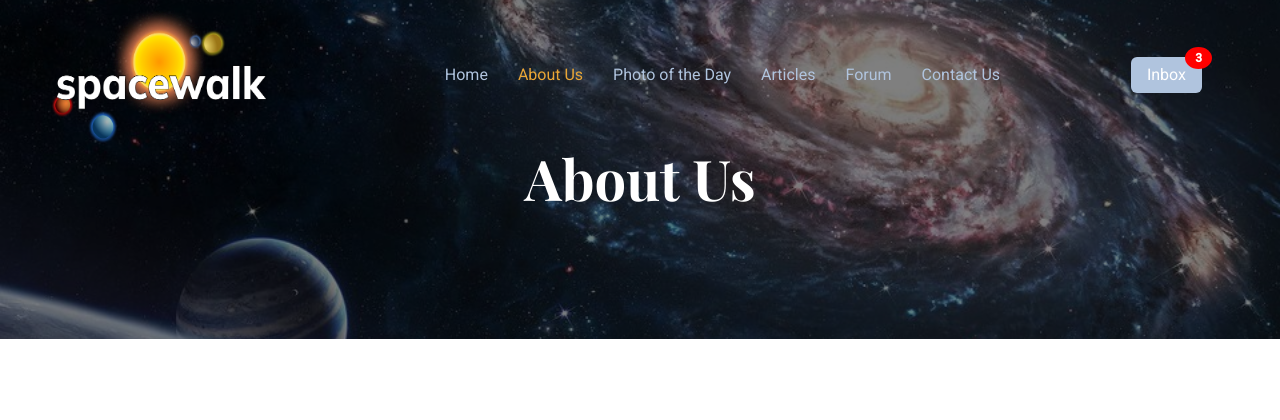
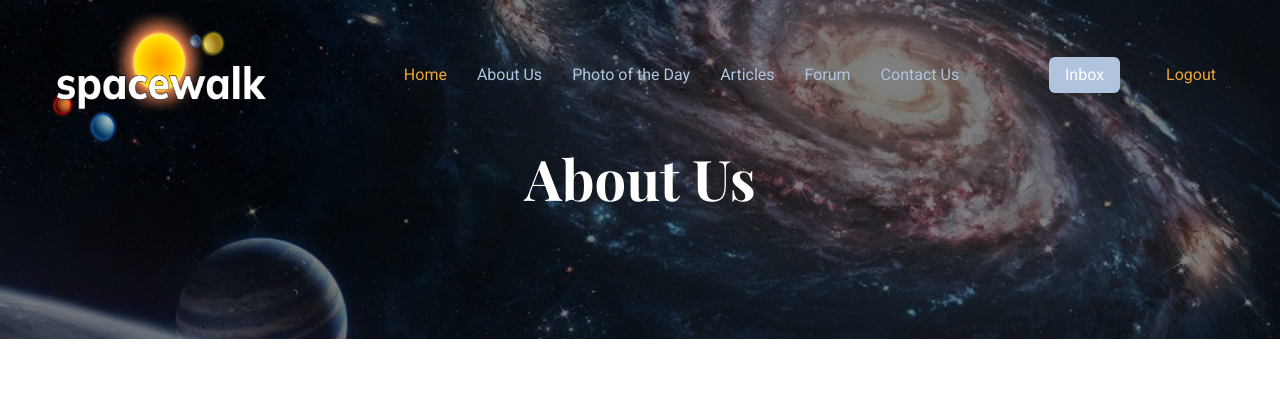
Before and after one commit to ellayang0618/heap-g09, a Flask app: page /aboutus in a window 1280 px wide. Shown: the top 420 px of the page. Run offline with Flask 2, Linux system fonts and the light colour scheme; some libraries are stand-ins or nearby versions.

Commit message:
changed noti

```diff
--- a/public/templates/aboutus.html
+++ b/public/templates/aboutus.html
@@ -59,21 +59,18 @@
         </button>
         <div class="collapse navbar-collapse" id="navbarCollapse">
             <div class="navbar-nav mx-auto p-4 p-lg-0">
-                <a href="home.html" class="nav-item nav-link">Home</a>
-                <a href="aboutus.html" class="nav-item nav-link active">About Us</a>
-                <a href="gallery.html" class="nav-item nav-link">Photo of the Day</a>
-                <a href="article.html" class="nav-item nav-link">Articles</a>
-                <a href="forum.html" class="nav-item nav-link">Forum</a>
-                <a href="contact.html" class="nav-item nav-link">Contact Us</a>
-            </div>
-            <a href="notification.html" class="notification">
-                <span>Inbox</span>
-                <span class="badge">3</span>
-            </a>
-            <div class=" d-none d-lg-flex">
-                <div id="my-signin2" data-onsuccess="onSuccess"></div>
-                <img src="#" referrerpolicy="no-referrer" id="profilePic" width="50" height="50" style="display:none">
-                <a href="profile.html" id="profile" class="nav-item nav-link" style="display:none">Profile</a>
+                <a href="{{ url_for('home_page') }}" class="nav-item nav-link active">Home</a>
+        <a href="{{ url_for('aboutus_page') }}" class="nav-item nav-link">About Us</a>
+        <a href="{{ url_for('gallery_page') }}" class="nav-item nav-link">Photo of the Day</a>
+        <a href="{{ url_for('articles_page') }}" class="nav-item nav-link">Articles</a>
+        <a href="{{ url_for('forum_page') }}" class="nav-item nav-link">Forum</a>
+        <a href="{{ url_for('contact_page') }}" class="nav-item nav-link">Contact Us</a>
+    </div>
+    <a href="{{ url_for('notification_page') }}" class="notification">
+        <span>Inbox</span>
+        <span class="badge"></span>
+      </a>
+      <a href="{{ url_for('login_page') }}" class="nav-item nav-link">Logout</a>
             </div>
         </div>
         </div>
```
Also changed, not shown: public/templates/forum.html (+12 -14 lines), public/templates/notification.html (+4 -4 lines).
